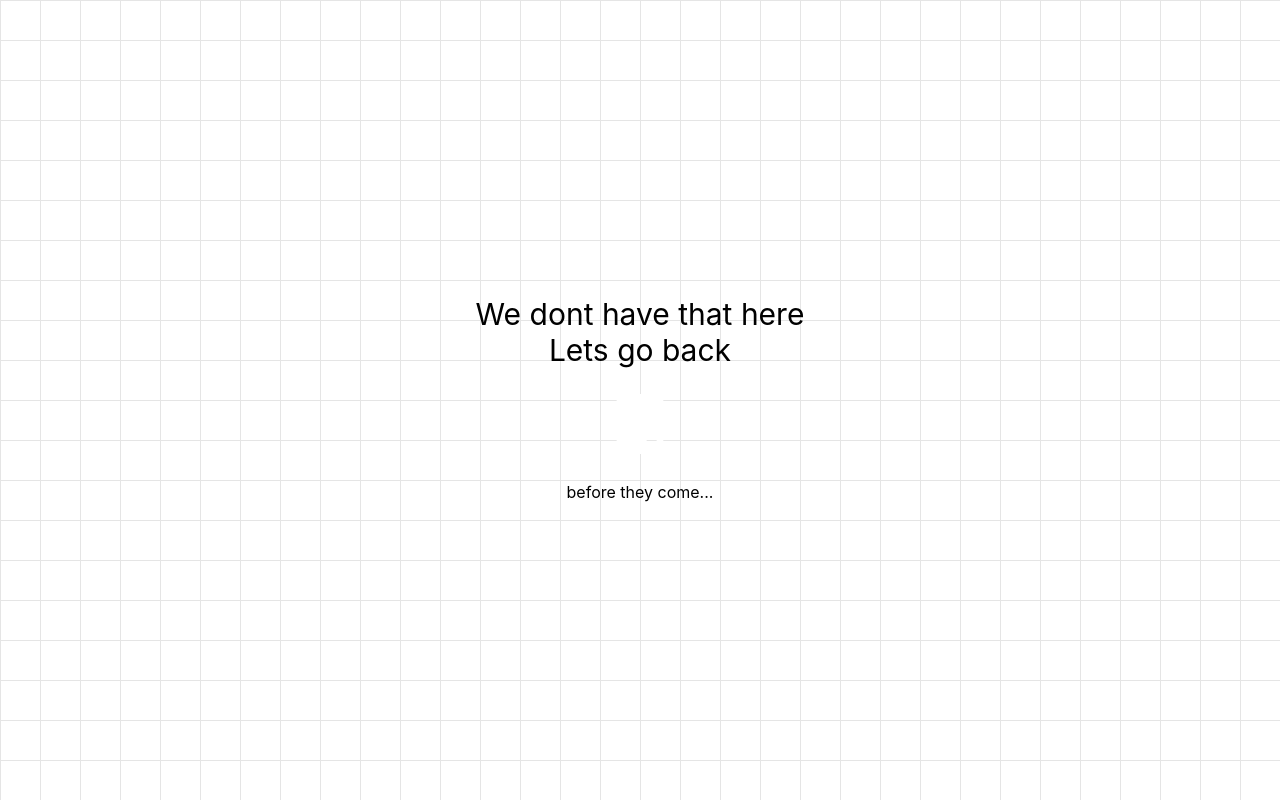
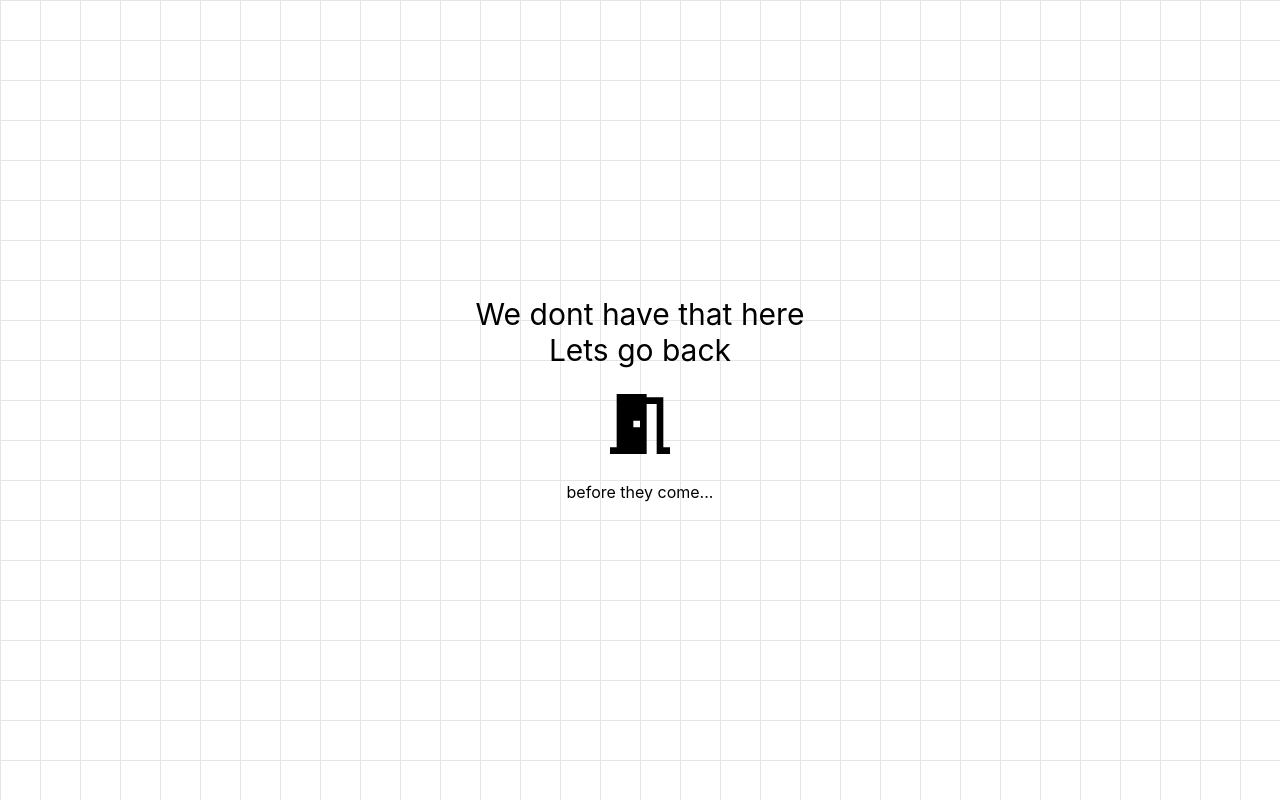
Before and after one commit to jomnomz/jomnomz, a React (Vite) app: page /projects/scanpass1 in a window 1280 px wide. Built offline with nearby package versions, Linux system fonts and the light colour scheme.

Commit message:
fix notfound page font color

```diff
--- a/src/pages/notFound.jsx
+++ b/src/pages/notFound.jsx
@@ -10,7 +10,7 @@ export default function NotFound(){
                     <div className="text-2xl lg:text-3xl">Lets go back</div>
                 </div>
                 <div>
-                    <Link to="/" className=""><MeetingRoomIcon sx={{ fontSize: 80 }} style={{ color: 'white' }}></MeetingRoomIcon></Link>
+                    <Link to="/" className=""><MeetingRoomIcon sx={{ fontSize: 80 }} ></MeetingRoomIcon></Link>
                 </div>
                 <div>
                     <div>before they come...</div>
```
